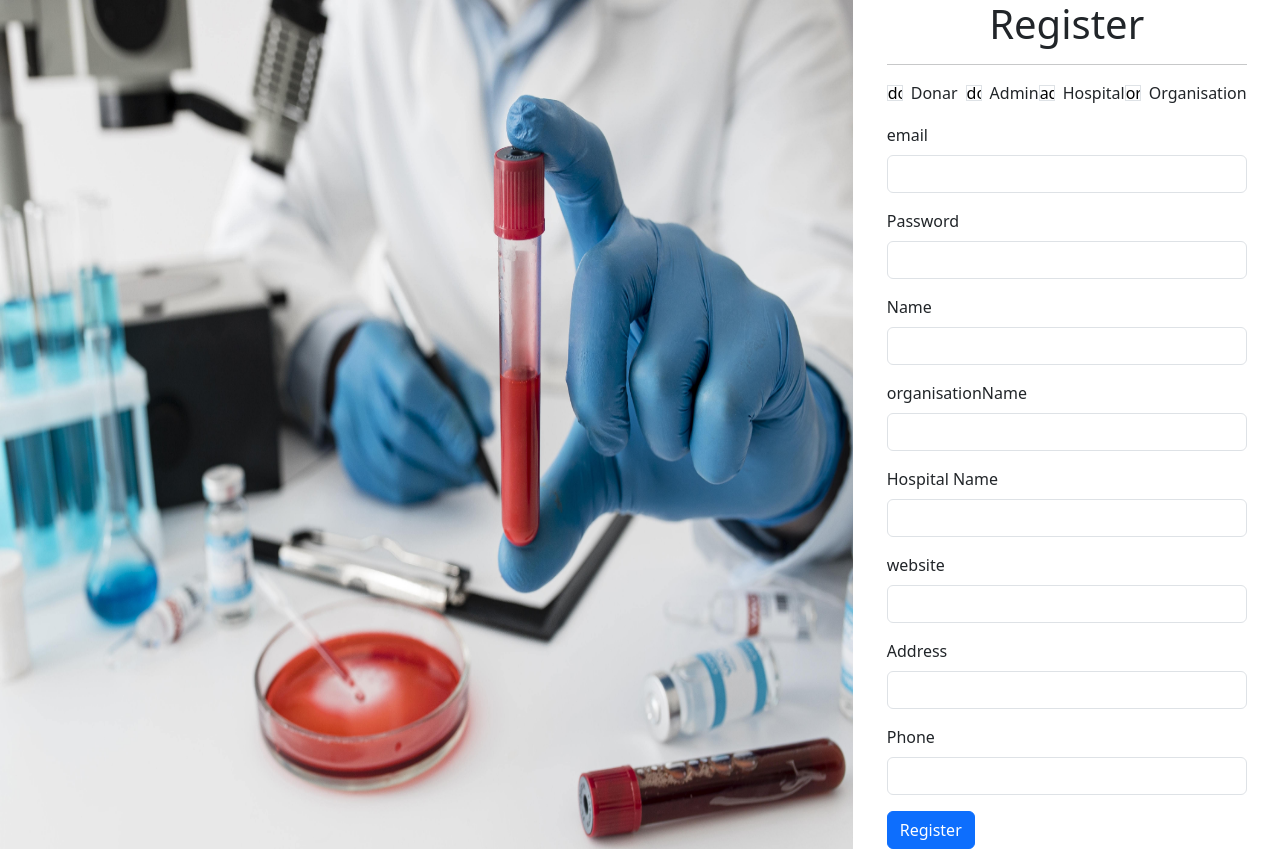
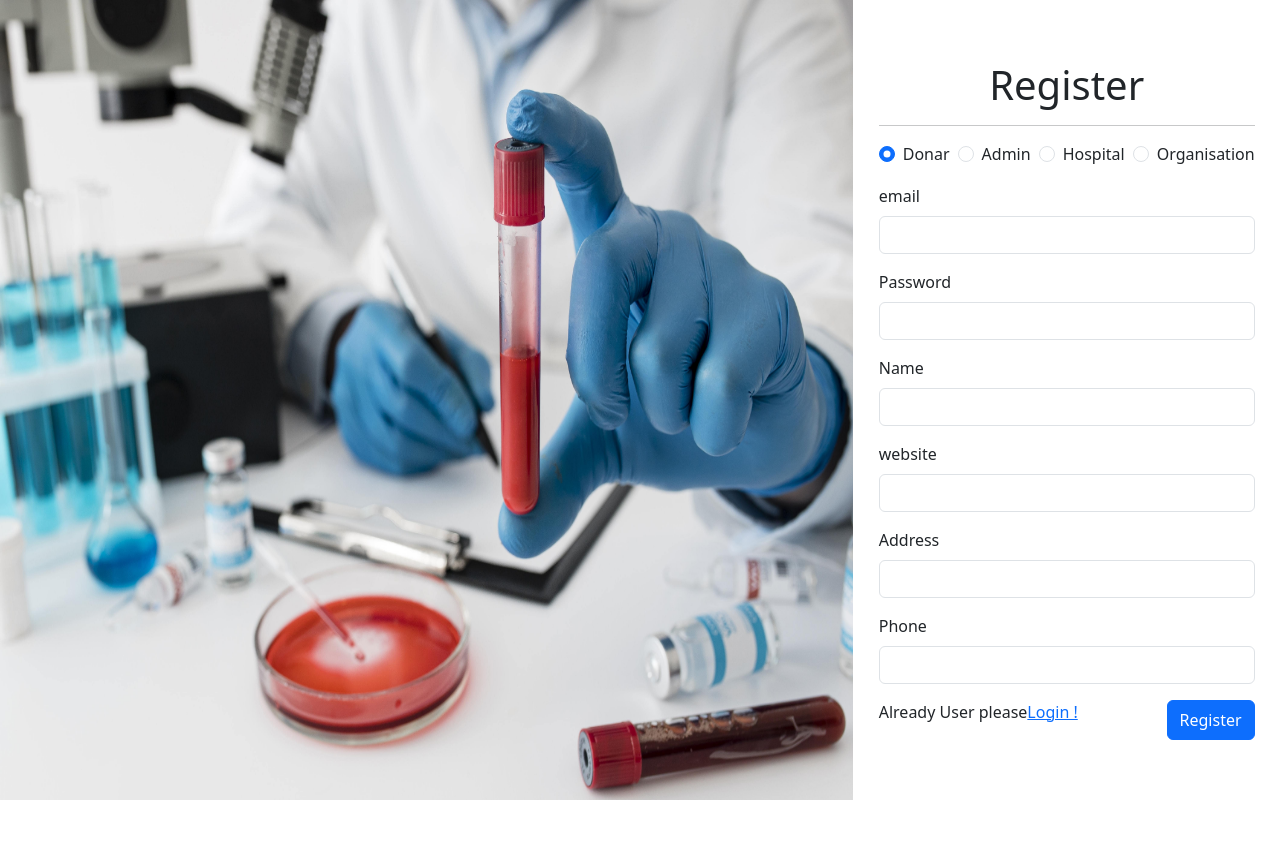
Before and after one commit to gungunsaluja/Mern-Blood-Bridge, a React (Create React App) app in the folder client/: page /register in a window 1280 px wide. After the commit the page ends 800 px from the top, so only its background shows below. Built offline with nearby package versions, Linux system fonts and the light colour scheme.

Commit message:
Link between register page and login page

```diff
--- a/client/src/Component/shared/form/Form.js
+++ b/client/src/Component/shared/form/Form.js
@@ -1,6 +1,7 @@
 import React from "react";
 import { useState } from "react";
 import InputType from "./InputType";
+import {Link} from 'react-router-dom'
 
 const Form = ({ submitButton, formTitle, formType }) => {
   const [email, setEmail] = useState("");
@@ -21,7 +22,7 @@ const Form = ({ submitButton, formTitle, formType }) => {
         <div className="d-flex mb-3">
           <div className="form-check">
             <input
-              type="radio "
+              type="radio"
               className="form-check-input"
               name="role"
               id="donarRadio"
@@ -35,48 +36,43 @@ const Form = ({ submitButton, formTitle, formType }) => {
           </div>
           <div className="form-check ms-2">
             <input
-              type="radio "
+              type="radio"
               className="form-check-input"
               name="role"
               id="adminRadio"
               value={role}
               onChange={(e) => setRole(e.target.value)}
-
             ></input>
             <label htmlFor="donarRadio" className="form-check-label">
               Admin
             </label>
           </div>
-          <div className="form-check ">
+          <div className="form-check ms-2">
             <input
-              type="radio "
+              type="radio"
               className="form-check-input"
               name="role"
               id="hospitalRadio"
-              value={'admin'}
+              value={"admin"}
               onChange={(e) => setRole(e.target.value)}
-
-
             ></input>
             <label htmlFor="hospitalRadio" className="form-check-label">
               Hospital
             </label>
           </div>
-          <div className="form-check">
+          <div className="form-check ms-2">
             <input
-              type="radio "
+              type="radio"
               className="form-check-input"
               name="role"
               id="organisationRadio"
-              value={'organisation'}
+              value={"organisation"}
               onChange={(e) => setRole(e.target.value)}
-
             ></input>
             <label htmlFor="organisationRadio" className="form-check-label">
               Organisation
             </label>
           </div>
-
         </div>
         {/* switch */}
         {(() => {
@@ -108,6 +104,7 @@ const Form = ({ submitButton, formTitle, formType }) => {
             case formType === "register": {
               return (
                 <>
+                  {(role === "admin" || role === "donar") && (
                     <InputType
                       labeltext={"email"}
                       labelfor={"forEmail"}
@@ -116,6 +113,7 @@ const Form = ({ submitButton, formTitle, formType }) => {
                       value={email}
                       onChange={(e) => setEmail(e.target.value)}
                     ></InputType>
+                  )}
 
                   <InputType
                     labeltext={"Password"}
@@ -125,6 +123,9 @@ const Form = ({ submitButton, formTitle, formType }) => {
                     value={password}
                     onChange={(e) => setPassword(e.target.value)}
                   ></InputType>
+
+                  {role === "admin" ||
+                    (role === "donar" && (
                       <InputType
                         labeltext={"Name"}
                         labelfor={"forName"}
@@ -133,15 +134,19 @@ const Form = ({ submitButton, formTitle, formType }) => {
                         value={name}
                         onChange={(e) => setName(e.target.value)}
                       ></InputType>
+                    ))}
+                  {role === "organisationName" && (
                     <InputType
-          labeltext={"organisationName"}
+                      labeltext={"Organisation Name"}
                       labelfor={"fororganisationName"}
                       inputtype={"text"}
                       name={"organisationName"}
                       value={organisationName}
                       onChange={(e) => setOrganisationName(e.target.value)}
                     ></InputType>
-
+                  )}
+                  {
+                    role=== 'hospital' && (
                       <InputType
                       labeltext={"Hospital Name"}
                       labelfor={"forhospitalName"}
@@ -150,6 +155,12 @@ const Form = ({ submitButton, formTitle, formType }) => {
                       value={hospitalName}
                       onChange={(e) => setHospitalName(e.target.value)}
                     ></InputType>
+
+                    )
+                  }
+
+
+
 
                   <InputType
                     labeltext={"website"}
@@ -176,16 +187,29 @@ const Form = ({ submitButton, formTitle, formType }) => {
                     name={"phone"}
                     value={phone}
                     onChange={(e) => setPhone(e.target.value)}
-        ></InputType></>
-
-             )
+                  ></InputType>
+                </>
+              );
             }
           }
         })()}
 
 
+        <div className="d-flex flex-row justify-content-between">
 
-        <div className="d-flex">
+          {formType === 'login'?(
+            <p>Not registered yet ? Register
+              {/* ek page se dusre page par jump karte h using link tag without refreshing the page */}
+              <Link to = "/register">Here !</Link>
+            </p>
+          ):(
+            <p>Already User please
+              <Link to = "/login">Login !</Link>
+            </p>
+
+          )
+
+          }
           <button className="btn btn-primary" type="submit">
             {submitButton}
           </button>
```
Lines whose indentation alone changed are shown as unchanged.
